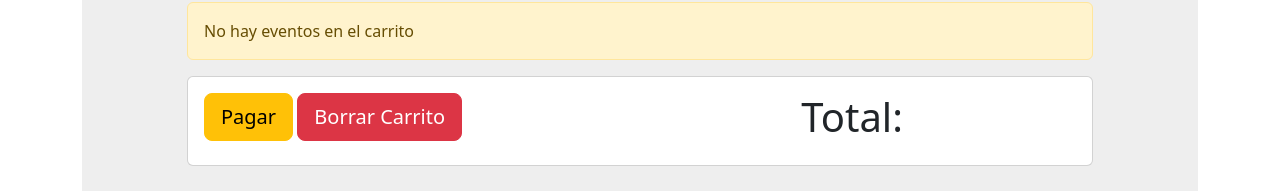
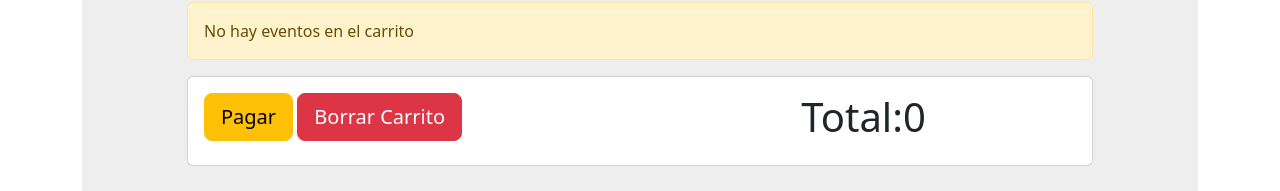
Before and after one commit to victorponce518755/frontIntegracion, a Svelte app in the folder frontSvelte/: page /cart in a window 1280 px wide. Shown: the part 208-399 px from the top of the page. Built offline with nearby package versions, Linux system fonts and the light colour scheme.

Commit message:
ya se obtiene el total

```diff
--- a/frontSvelte/src/stores/priceStore.js
+++ b/frontSvelte/src/stores/priceStore.js
@@ -1,7 +1,7 @@
 import { writable } from "svelte/store";
 
 const createPriceStore = () => {
-  const { subscribe, update } = writable([]);
+  const { subscribe, update, set } = writable([]);
 
   const setPrice = (newPrice) => {
     update((prices) => {
@@ -19,10 +19,17 @@ const createPriceStore = () => {
     return total;
   };
 
+  const resetStore = () => {
+    set([]);
+    console.log("Precios reseteados");
+  };
+
   return {
     subscribe,
     setPrice,
+    set,
     getTotalPrice,
+    resetStore,
   };
 };
 
--- a/frontSvelte/src/views/Cart.svelte
+++ b/frontSvelte/src/views/Cart.svelte
@@ -23,9 +23,16 @@
 
   const borrarCarrito = () => {
     cartStore.resetStore();
+    priceStore.resetStore();
     alert("Carrito borrado");
     location.reload();
   };
+
+  let total = 0;
+
+  const unsubscribe = priceStore.subscribe((prices) => {
+    total = priceStore.getTotalPrice();
+  });
 </script>
 
 <Navbar />
@@ -63,7 +70,7 @@
                   >
                 </div>
                 <div class="col-md-4"></div>
-                <div class="col-md-4"><h1>Total:</h1></div>
+                <div class="col-md-4"><h1>Total:{total}</h1></div>
               </div>
             </div>
             <div></div>
```
